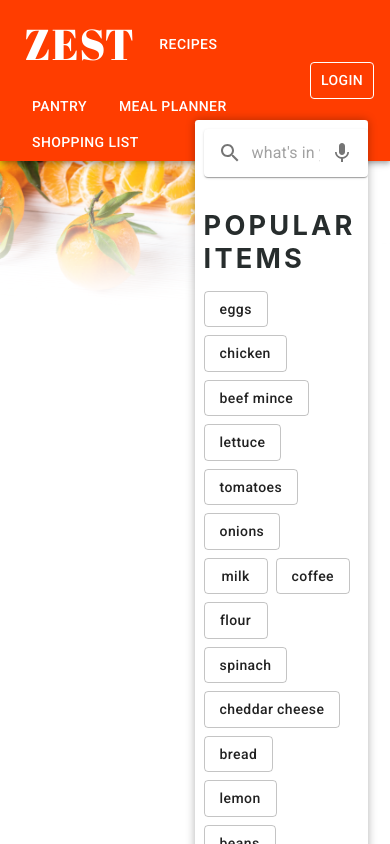
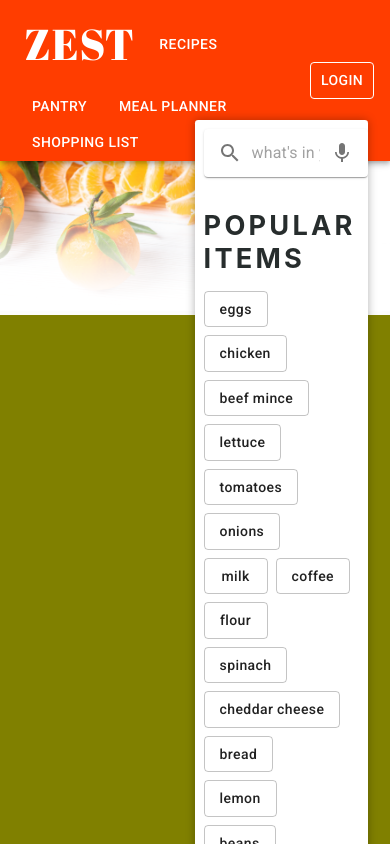
Before and after one commit to rainy-city-trio/project-frontend, a React (Create React App) app: page / in a window 390 px wide. Shown: the top 844 px of the page. Built offline with nearby package versions, Linux system fonts and the light colour scheme.

Commit message:
media queries to be done in separate files

```diff
--- a/src/App.css
+++ b/src/App.css
@@ -16,3 +16,17 @@ section {
 ::-webkit-scrollbar {
   display: none;
 }
+
+/* On screens that are 992px or less, set the background color to blue */
+@media screen and (max-width: 992px) {
+  body {
+    background-color: blue;
+  }
+}
+
+/* On screens that are 600px or less, set the background color to olive */
+@media screen and (max-width: 600px) {
+  body {
+    background-color: olive;
+  }
+}
--- a/src/App.js
+++ b/src/App.js
@@ -11,7 +11,6 @@ import { checkIngredientMatch, sortRecipesByMatch } from './helpers'
 import Footer from './components/Footer';
 import axios from 'axios';
 // import SearchWindow from './components/SearchWindow';
-import MediaQuery from 'react-responsive';
 
 const theme = createMuiTheme({
   palette: {
```
